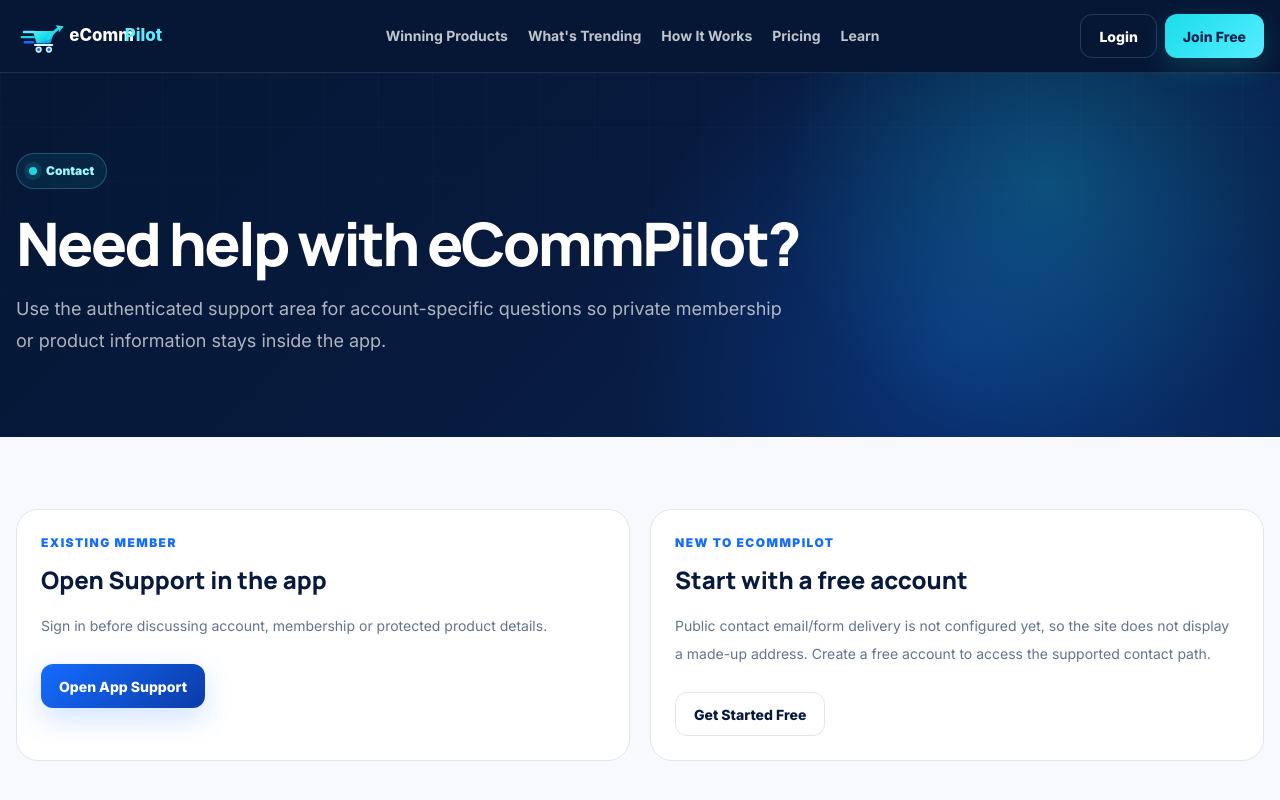
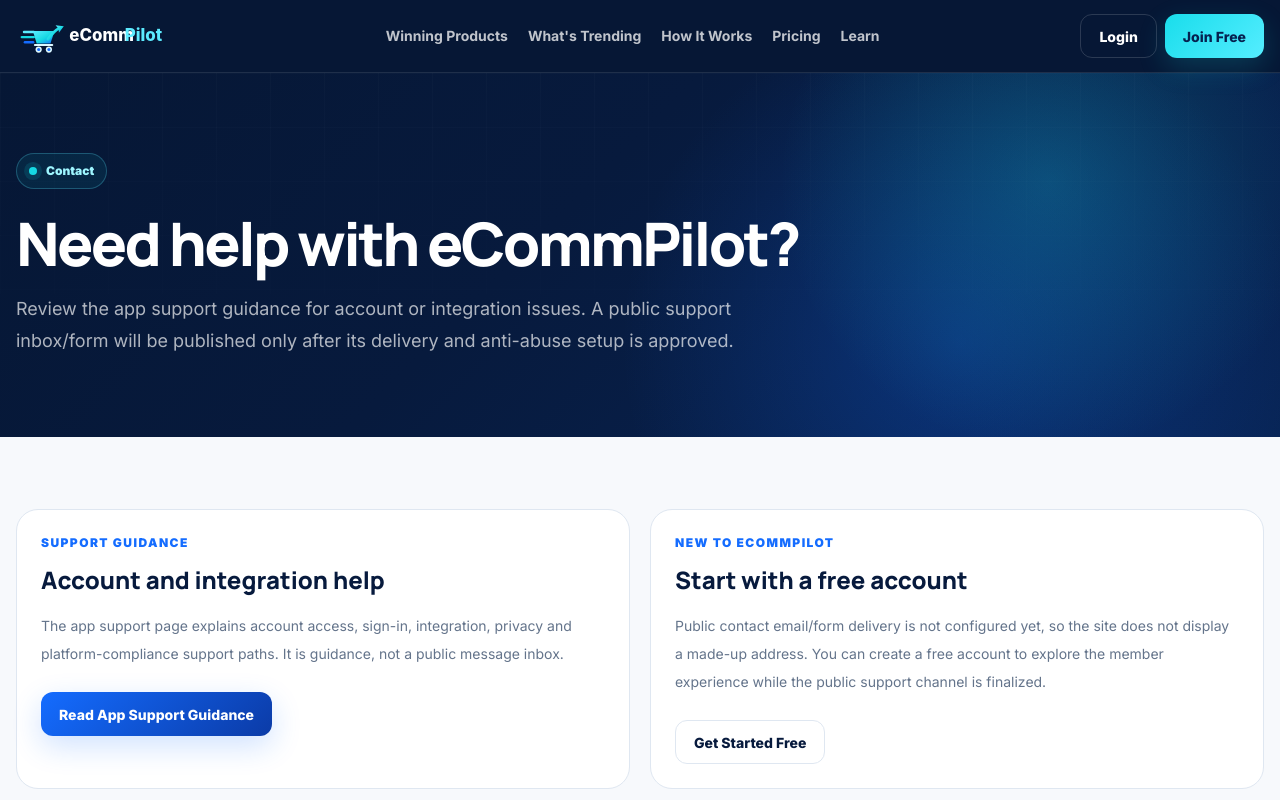
Before and after one commit to ponzey717/ecommpilot-main, a Next.js app: page /contact in a window 1280 px wide. Shown: the top 800 px of the page. Built offline with nearby package versions, Linux system fonts and the light colour scheme.

Commit message:
fix: describe current support path without implying a message inbox

```diff
--- a/src/app/contact/page.tsx
+++ b/src/app/contact/page.tsx
@@ -16,25 +16,25 @@ export default function ContactPage() {
       <PageHero
         eyebrow="Contact"
         title="Need help with eCommPilot?"
-        description="Use the authenticated support area for account-specific questions so private membership or product information stays inside the app."
+        description="Review the app support guidance for account or integration issues. A public support inbox/form will be published only after its delivery and anti-abuse setup is approved."
       />
       <section className="py-14 md:py-18">
         <div className="site-container grid gap-5 md:grid-cols-2">
           <article className="feature-card">
-            <p className="eyebrow">Existing member</p>
-            <h2 className="mt-3 text-2xl font-extrabold text-[var(--navy)]">Open Support in the app</h2>
+            <p className="eyebrow">Support guidance</p>
+            <h2 className="mt-3 text-2xl font-extrabold text-[var(--navy)]">Account and integration help</h2>
             <p className="mt-4 text-sm leading-7 text-[var(--muted)]">
-              Sign in before discussing account, membership or protected product details.
+              The app support page explains account access, sign-in, integration, privacy and platform-compliance support paths. It is guidance, not a public message inbox.
             </p>
             <Link href="https://app.ecommpilot.net/support" className="button button-primary mt-6">
-              Open App Support
+              Read App Support Guidance
             </Link>
           </article>
           <article className="feature-card">
             <p className="eyebrow">New to eCommPilot</p>
             <h2 className="mt-3 text-2xl font-extrabold text-[var(--navy)]">Start with a free account</h2>
             <p className="mt-4 text-sm leading-7 text-[var(--muted)]">
-              Public contact email/form delivery is not configured yet, so the site does not display a made-up address. Create a free account to access the supported contact path.
+              Public contact email/form delivery is not configured yet, so the site does not display a made-up address. You can create a free account to explore the member experience while the public support channel is finalized.
             </p>
             <Link href="https://app.ecommpilot.net/register" className="button button-secondary mt-6">
               Get Started Free
```
